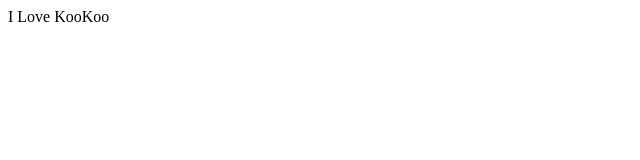
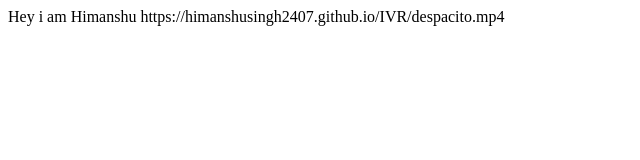
Before and after one commit to himanshusingh2407/train-status-IVR, a plain HTML site: page index.html in a window 1280 px wide. Shown: the whole page, without its empty margins (0-640 px from the left). Drawn offline with Linux system fonts and the light colour scheme.

Commit message:
Add audio in response

```diff
--- a/index.html
+++ b/index.html
@@ -1 +1,4 @@
-<response><playtext>I Love KooKoo</playtext><hangup/></response>
+<response>
+<playtext>Hey i am Himanshu</playtext><hangup/>
+<playaudio>https://himanshusingh2407.github.io/IVR/despacito.mp4</playaudio>
+</response>
```
